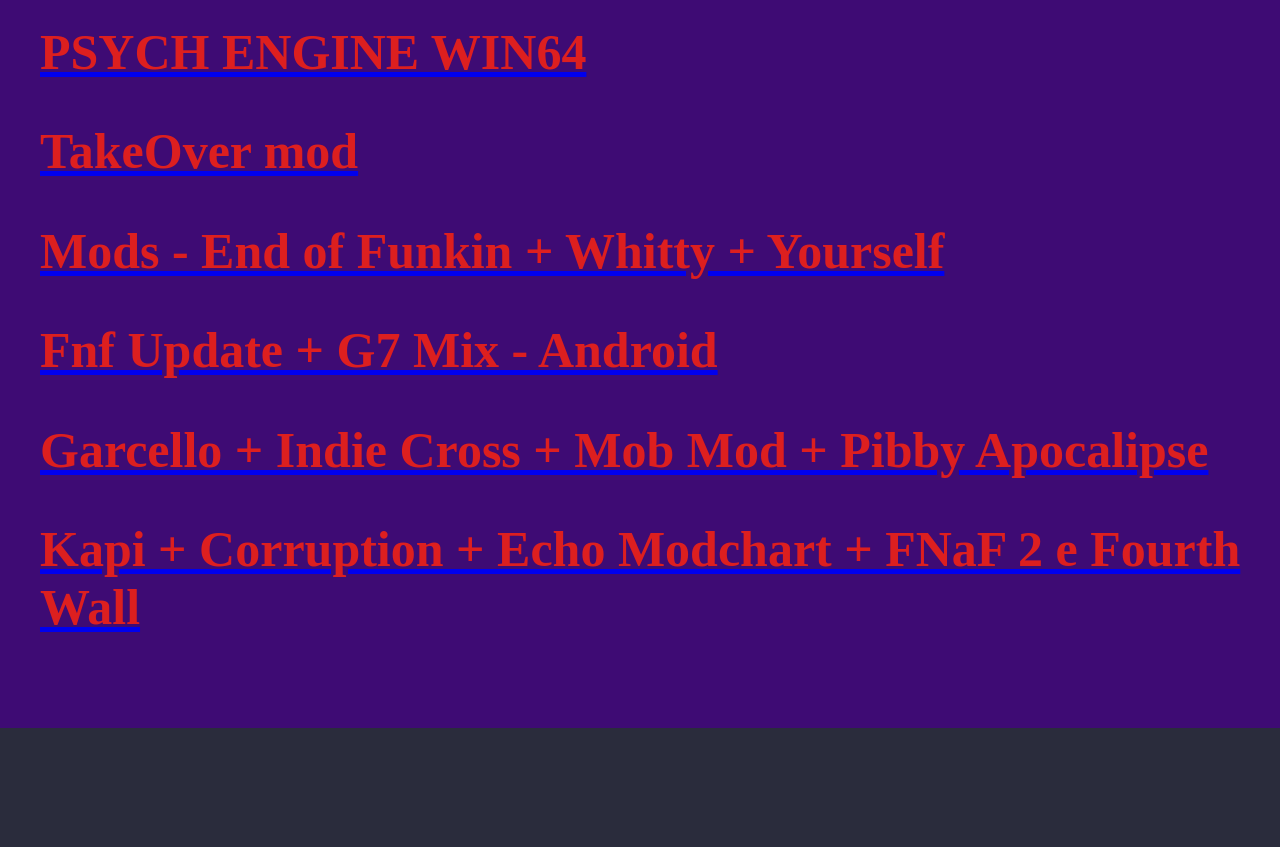
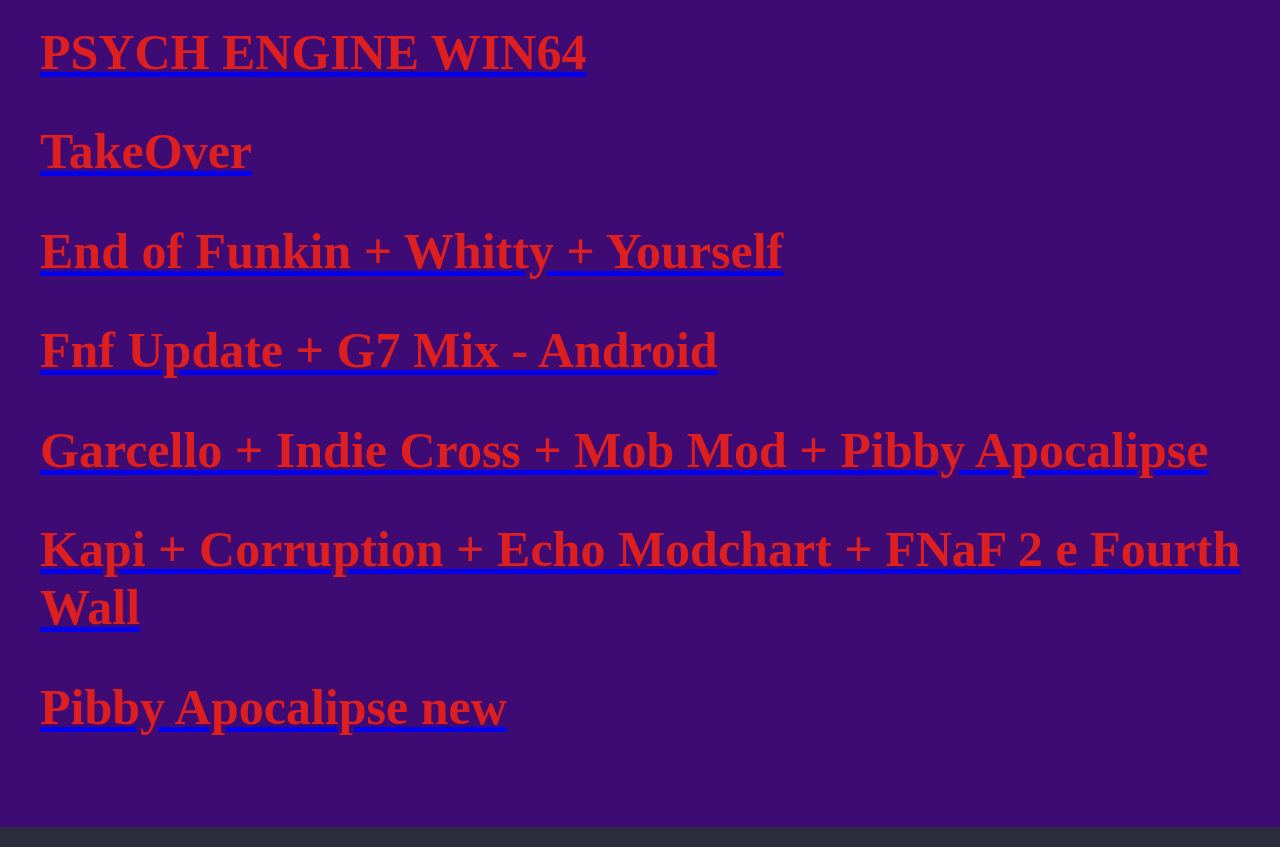
Before and after one commit to mrgamerboxy7/LINKS, a plain HTML site: page index.html in a window 1280 px wide. Shown: the part 340-1187 px from the top of the page. Before the commit the page ends 1088 px from the top, so only its background shows below. Drawn offline with Linux system fonts and the light colour scheme.

Commit message:
Update index.html

```diff
--- a/index.html
+++ b/index.html
@@ -33,11 +33,11 @@
         </a>
 
         <a href="https://www.mediafire.com/file/akn8a4620h36srk/fnf-takeover.zip/file">
-                <h1>TakeOver mod</h1>
+                <h1>TakeOver</h1>
         </a>
 
         <a href="https://www.mediafire.com/file/a6cadr08gqhgcs3/endoffunkin-whitty-yourself.zip/file">
-                <h1>Mods - End of Funkin + Whitty + Yourself</h1>
+                <h1>End of Funkin + Whitty + Yourself</h1>
         </a>
 
         <a href="https://www.mediafire.com/file/5sdrd4ci5umaqoi/FNF+UPDATE-Mod+g7mix+apk.zip/file">
@@ -52,6 +52,10 @@
                 <h1>Kapi + Corruption + Echo Modchart + FNaF 2 e Fourth Wall</h1>
         </a>
 
+        <a href="https://www.mediafire.com/file/zr10sv1obhgix7y/(TSE)Pibby+Apocalypse+Fan+Bluid+v1+Opt.zip/file">
+                <h1>Pibby Apocalipse new</h1>
+        </a>
+
     </div>
 
     </section>
```
